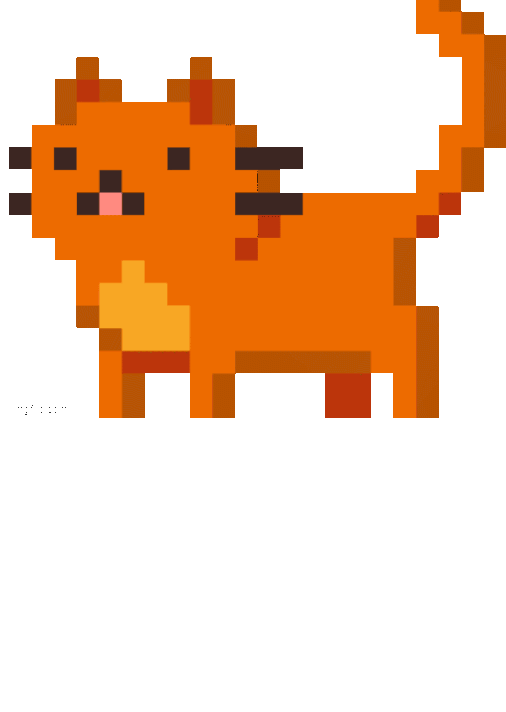
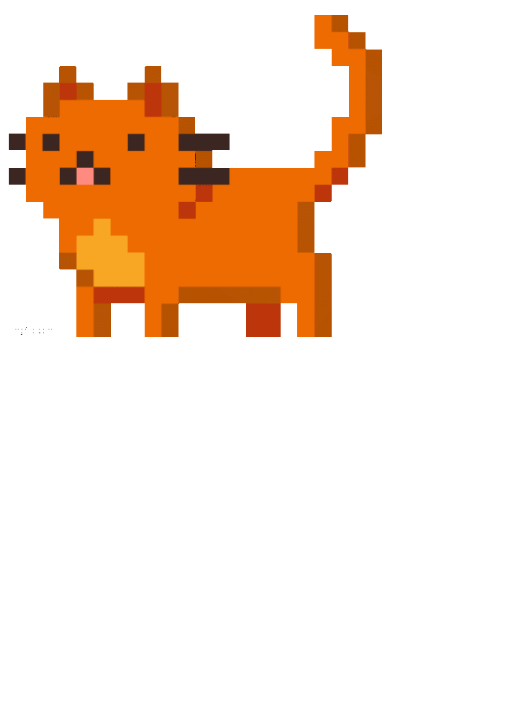
Before and after one commit to smeismei/smeiday, a plain HTML site: page index.html in a window 390 px wide. Shown: the part 132-844 px from the top of the page, 506 px wide, since content can reach past the window. Drawn offline with Linux system fonts and the light colour scheme.

Commit message:
made website even more mobile friendly

```diff
--- a/index.html
+++ b/index.html
@@ -3,11 +3,14 @@
 <head>
     <meta charset="UTF-8">
     <meta name="viewport" content="width=device-width, initial-scale=1.0">
+    <link rel="stylesheet" type="text/css" href="style.css">
     <title>It's Smei Day!</title>
 </head>
 <body>
+    <div class="container">
     <h1>hi.</h1>
     <a href="https://dungeon.smei.day"><h3>Click here to play the spooky dungeon game..</h3></a>
-    <img src="images/orange.gif">
+    <img class="cat" src="images/orange.gif">
+    </div>
 </body>
 </html>
--- /dev/null
+++ b/style.css
@@ -0,0 +1,11 @@
+.container {
+  display: flex;
+  flex-direction: column;
+  align-items: center;
+  max-width: 100vw;
+  text-align: center;
+}
+
+.cat {
+  max-width: 100%;
+}
```
